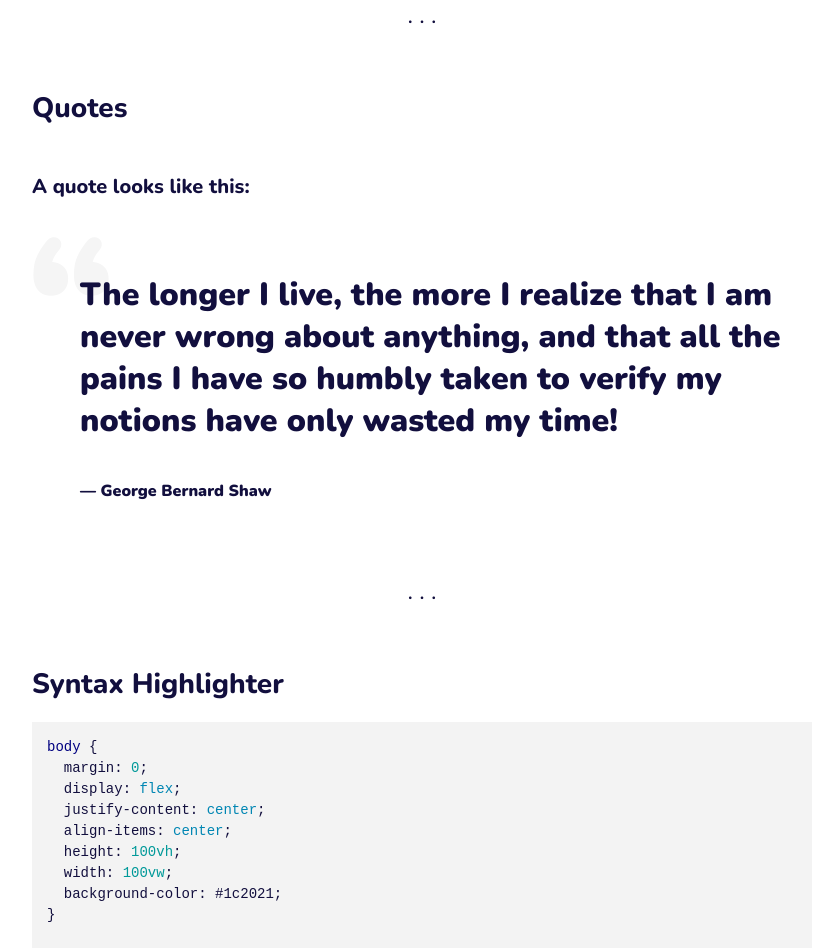
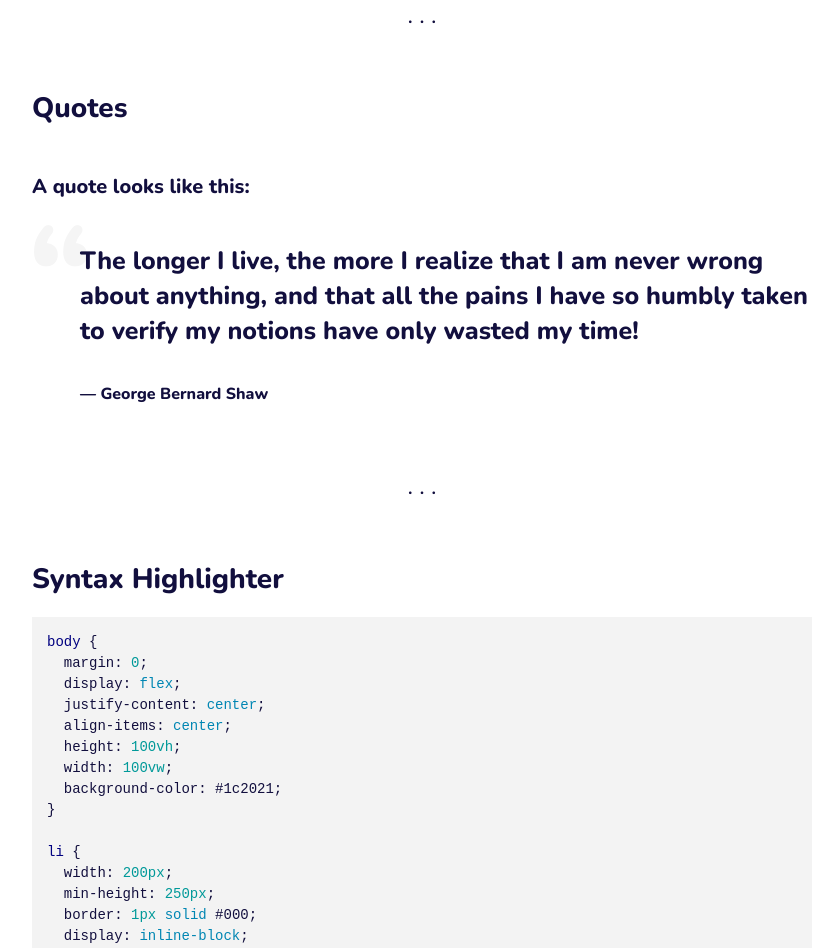
Before and after one commit to edilmedeiros/edilmedeiros.github.io, a Jekyll site: the page built from _pages/elements.md, in a window 1280 px wide. Shown: the part 3160-4108 px from the top of the page, without its empty margins (218-1056 px from the left). Built offline with Jekyll 4.4.1, drawn with Linux system fonts in a browser that asks for light colours.

Commit message:
Adjust quote formatting

```diff
--- a/_sass/2-base/_base.scss
+++ b/_sass/2-base/_base.scss
@@ -81,11 +81,11 @@ h6 {
 
 blockquote {
   position: relative;
-  margin-top: 30px;
-  padding: 25px 0 15px 48px;
-  font-size: 32px;
-  line-height: 42px;
-  font-weight: 900;
+  margin-top: 20px;
+  padding: 5px 0 10px 48px;
+  font-size: 25px;
+  line-height: 35px;
+  font-weight: 600;
   font-style: normal;
 
   &::before {
```
